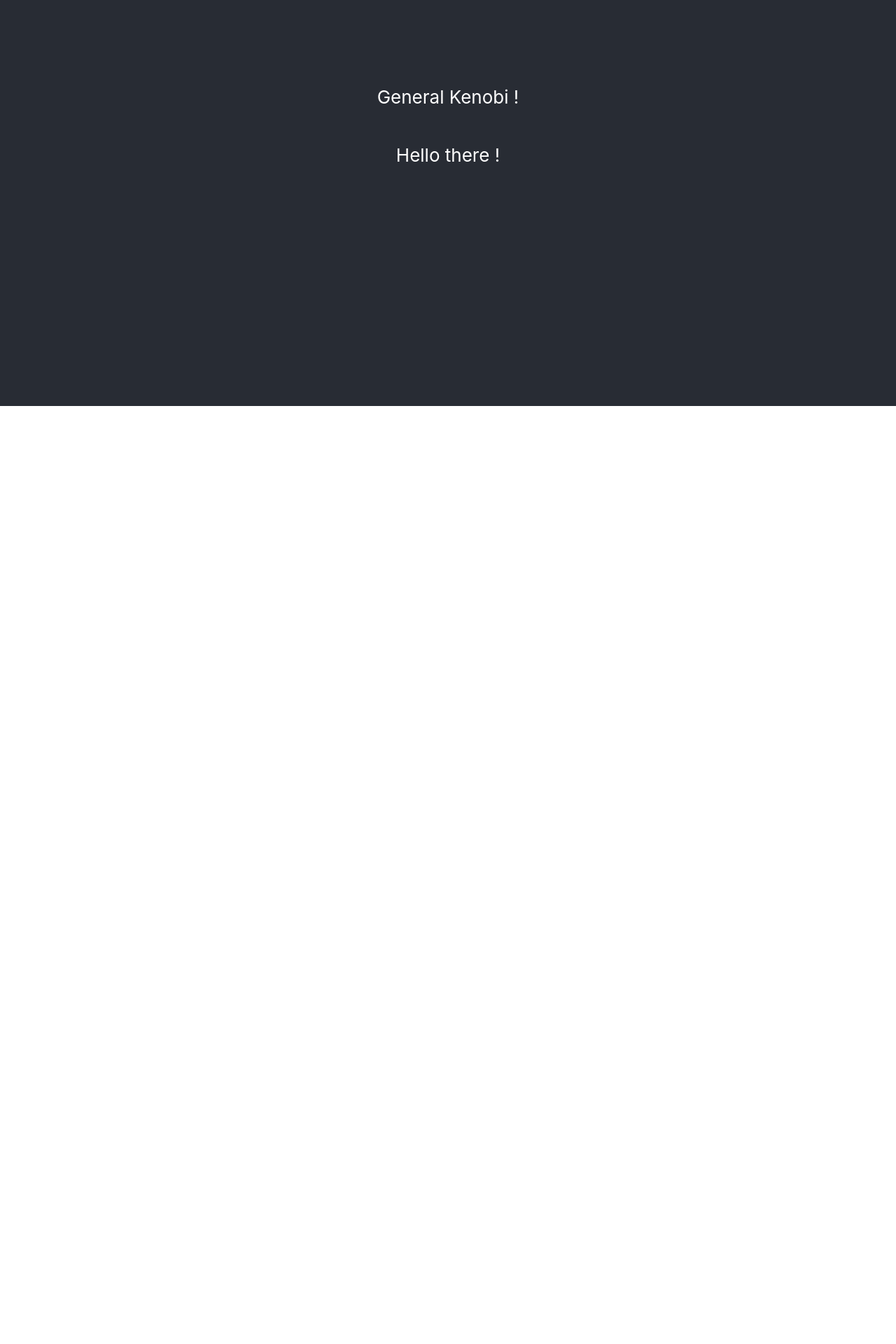
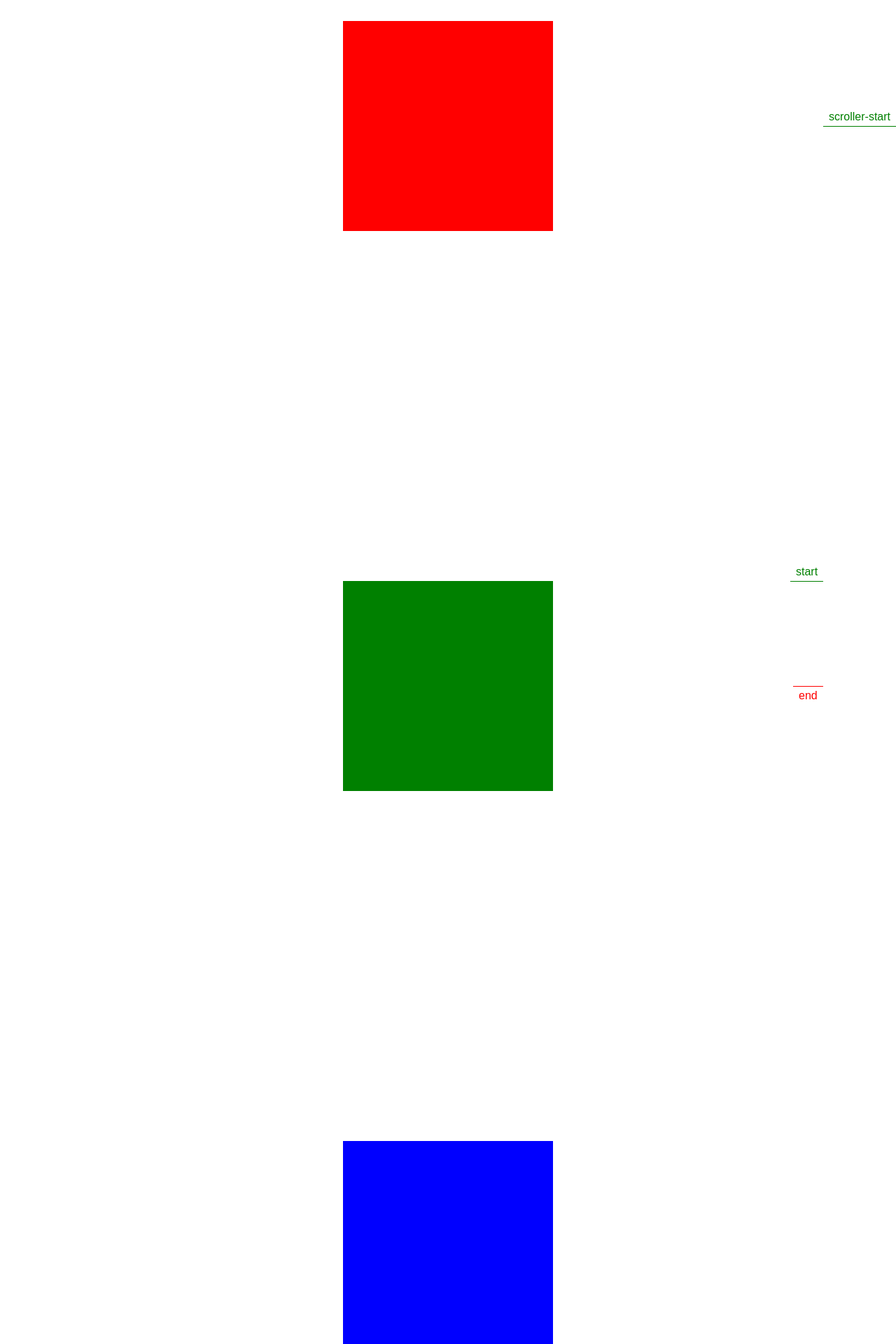
Before and after one commit to kacemws/React-Scroll-Animation, a React (Create React App) app: page / in a window 1280 px wide. Shown: the part 220-2140 px from the top of the page at 70% size. Before the commit the page ends 800 px from the top, so only its background shows below. Built offline with nearby package versions, Linux system fonts and the light colour scheme.

Commit message:
documenting whats needed from the scroll trigger plugin

```diff
--- a/src/App.tsx
+++ b/src/App.tsx
@@ -1,14 +1,91 @@
-import React from "react";
+import React, { useEffect } from "react";
 import logo from "./logo.svg";
 import "./App.css";
+import gsap from "gsap";
+import { ScrollTrigger } from "gsap/all";
+
+gsap.registerPlugin(ScrollTrigger);
 
 function App() {
+  useEffect(() => {
+    gsap.to(".box2", {
+      scrollTrigger: {
+        trigger: ".box2",
+        // entering - leaving - entering again backwards -when scrolling all the way back past the beginning
+        toggleActions: "restart pause reverse reverse",
+        // precising when to start the animation, or at which point, its a couple (position in the box, position in the viewpage), in our exemple : when the (top of the box, hits the center of page)
+        start: "top center",
+        // precising when to end the animation, same thing as the start
+        end: "center top",
+        // visual indicator
+        markers: true,
+        // the animation follows the cursor progression over the box, it doesn't just autoplay, true means without delay, a number is the delay in seconds
+        scrub: 1,
+      },
+      duration: 3,
+      x: 400,
+    });
+  }, []);
   return (
-    <div className="App">
-      <header className="App-header">
-        <p>General Kenobi !</p>
-        <p>Hello there !</p>
-      </header>
+    <div
+      style={{
+        overflowX: "hidden",
+      }}
+    >
+      <div
+        className="box1"
+        style={{
+          height: "100vh",
+          width: "100vw",
+          display: "flex",
+          alignItems: "center",
+          justifyContent: "center",
+        }}
+      >
+        <div
+          style={{
+            height: 300,
+            width: 300,
+            backgroundColor: "red",
+          }}
+        ></div>
+      </div>
+      <div
+        style={{
+          height: "100vh",
+          width: "100vw",
+          display: "flex",
+          alignItems: "center",
+          justifyContent: "center",
+        }}
+      >
+        <div
+          className="box2"
+          style={{
+            height: 300,
+            width: 300,
+            backgroundColor: "green",
+          }}
+        ></div>
+      </div>
+      <div
+        className="box3"
+        style={{
+          height: "100vh",
+          width: "100vw",
+          display: "flex",
+          alignItems: "center",
+          justifyContent: "center",
+        }}
+      >
+        <div
+          style={{
+            height: 300,
+            width: 300,
+            backgroundColor: "blue",
+          }}
+        ></div>
+      </div>
     </div>
   );
 }
--- a/src/index.tsx
+++ b/src/index.tsx
@@ -3,10 +3,6 @@ import ReactDOM from "react-dom";
 import "./index.css";
 import App from "./App";
 import reportWebVitals from "./reportWebVitals";
-import gsap from "gsap";
-import { ScrollTrigger } from "gsap/all";
-
-gsap.registerPlugin(ScrollTrigger);
 
 ReactDOM.render(
   <React.StrictMode>
```
